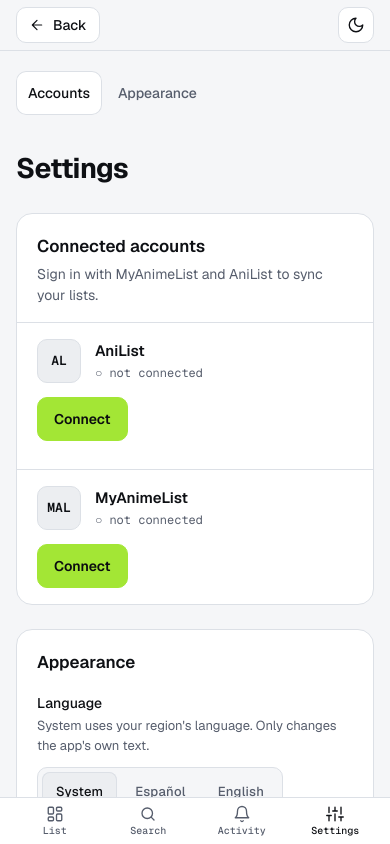
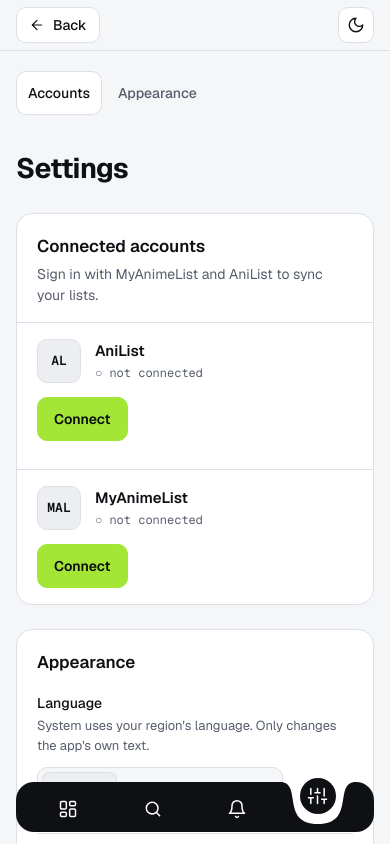
Before and after one commit to dotJManuel/AniHub-web, a React (Vite) app: page /settings in a window 390 px wide. Shown: the top 844 px of the page. Built offline with nearby package versions, Linux system fonts and the light colour scheme; no server answers.

Commit message:
feat: implement BottomNav component with animated active state and update styles for improved layout

```diff
--- a/src/App.tsx
+++ b/src/App.tsx
@@ -1,5 +1,5 @@
 import { useCallback, useRef, useState } from 'react';
-import { Route, Routes } from 'react-router-dom';
+import { Route, Routes, useLocation } from 'react-router-dom';
 import { ToastContext, useApplyLang, useApplyTheme, type ToastFn } from './hooks';
 import * as storage from './lib/storage';
 import Home from './pages/Home';
@@ -9,6 +9,7 @@ import Notifications from './pages/Notifications';
 import Settings from './pages/Settings';
 import Callback from './pages/Callback';
 import ScrollTop from './components/ScrollTop';
+import BottomNav from './components/BottomNav';
 
 // Al abrir la app (una vez por sesión) se muestra la "Fuente predeterminada" de Ajustes.
 function applyDefaultSource() {
@@ -26,6 +27,9 @@ applyDefaultSource();
 export default function App() {
   useApplyTheme();
   useApplyLang();
+  const { pathname } = useLocation();
+  // La barra inferior vive aquí (no en cada página) para que el valle se mueva entre pantallas; el detalle y el callback no la llevan.
+  const showNav = !/^\/(detail|callback)(\/|$)/.test(pathname);
   const [toast, setToast] = useState<{ msg: string; err: boolean; show: boolean }>({
     msg: '',
     err: false,
@@ -50,6 +54,7 @@ export default function App() {
         <Route path="/callback" element={<Callback />} />
         <Route path="*" element={<Home />} />
       </Routes>
+      {showNav && <BottomNav />}
       <ScrollTop />
       <div className={`toast${toast.show ? ' show' : ''}${toast.err ? ' err' : ''}`} role="status">
         {toast.msg}
--- a/src/components/BottomNav.tsx
+++ b/src/components/BottomNav.tsx
@@ -1,34 +1,170 @@
-import { NavLink, useLocation } from 'react-router-dom';
+import { useEffect, useLayoutEffect, useRef, useState, type ReactNode } from 'react';
+import { Link, useLocation } from 'react-router-dom';
 import { useT } from '../hooks';
 import { IconBell, IconGrid, IconSearch, IconSliders } from './Icons';
 import { useUnreadCount } from './Header';
 
-// Barra inferior de móvil: Lista · Buscar · Actividad · Ajustes.
-// "Buscar" abre el buscador global (anime y manga).
+// Geometría de la barra flotante (px). Ver el valle en `barPath`.
+const H = 50; // alto de la barra
+const R = 18; // radio de las esquinas
+const HW = 38; // medio ancho del valle
+const K1 = 23; // suavidad del hombro
+const K2 = 38; // fondo plano
+const DEPTH = 42; // profundidad del valle
+const CIRCLE = 36; // diámetro del círculo
+const MIN_CX = R + HW; // el valle no puede acercarse más que esto a los bordes
+const DURATION = 520; // ms
+
+const easeOutBack = (t: number) => 1 + 2.2 * (t - 1) ** 3 + 1.2 * (t - 1) ** 2;
+
+// Contorno de la barra: esquinas redondas y, si hay opción activa (cx), un valle en forma de S centrado en cx.
+function barPath(W: number, cx: number | null): string {
+  const top =
+    cx == null
+      ? `H ${W - R}`
+      : `H ${cx - HW} C ${cx - HW + K1} 0 ${cx - K2} ${DEPTH} ${cx} ${DEPTH} C ${cx + K2} ${DEPTH} ${cx + HW - K1} 0 ${cx + HW} 0 H ${W - R}`;
+  return `M ${R} 0 ${top} A ${R} ${R} 0 0 1 ${W} ${R} V ${H - R} A ${R} ${R} 0 0 1 ${W - R} ${H} H ${R} A ${R} ${R} 0 0 1 0 ${H - R} V ${R} A ${R} ${R} 0 0 1 ${R} 0 Z`;
+}
+
+interface Item {
+  to: string;
+  key: 'nav.list' | 'nav.search' | 'nav.activity' | 'nav.settings';
+  icon: ReactNode;
+  exact?: boolean;
+  badge?: boolean;
+}
+
+// Barra inferior flotante de móvil: Lista · Buscar · Actividad · Ajustes.
+// "Buscar" abre el buscador global (anime y manga). Un valle animado marca la opción activa.
 export default function BottomNav() {
   const t = useT();
   const { pathname } = useLocation();
   const unread = useUnreadCount();
 
+  const items: Item[] = [
+    { to: '/', key: 'nav.list', icon: <IconGrid size={20} />, exact: true },
+    { to: '/search', key: 'nav.search', icon: <IconSearch size={20} /> },
+    { to: '/notifications', key: 'nav.activity', icon: <IconBell size={20} />, badge: !!unread.data },
+    { to: '/settings', key: 'nav.settings', icon: <IconSliders size={20} /> },
+  ];
+
+  const routeIdx = items.findIndex((i) => (i.exact ? pathname === i.to : pathname.startsWith(i.to)));
+  // Respuesta inmediata: al tocar una opción el valle ya se mueve; la ruta real lo confirma (o lo corrige) después.
+  const [pending, setPending] = useState<number | null>(null);
+  useEffect(() => setPending(null), [pathname]);
+  const activeIdx = pending ?? (routeIdx >= 0 ? routeIdx : null);
+
+  const navRef = useRef<HTMLElement>(null);
+  const rowRef = useRef<HTMLDivElement>(null);
+  const pathRef = useRef<SVGPathElement>(null);
+  const circleRef = useRef<HTMLSpanElement>(null);
+  const cxRef = useRef<number | null>(null); // cx dibujado ahora mismo
+  const rafRef = useRef(0);
+  const idxRef = useRef<number | null>(activeIdx);
+  idxRef.current = activeIdx;
+  const placed = useRef(false);
+
+  const draw = (cx: number | null) => {
+    const nav = navRef.current;
+    const path = pathRef.current;
+    const circle = circleRef.current;
+    if (!nav || !path || !circle) return;
+    const W = nav.clientWidth;
+    path.ownerSVGElement?.setAttribute('viewBox', `0 0 ${W} ${H}`);
+    path.setAttribute('d', barPath(W, cx));
+    if (cx == null) {
+      circle.style.opacity = '0';
+    } else {
+      circle.style.opacity = '1';
+      circle.style.transform = `translateX(${cx - CIRCLE / 2}px)`;
+    }
+    cxRef.current = cx;
+  };
+
+  // Coloca el valle bajo la opción idx. `animate` mueve el valle con rebote; si no, se dibuja directo.
+  const place = (idx: number | null, animate: boolean) => {
+    const nav = navRef.current;
+    const row = rowRef.current;
+    if (!nav || !row) return;
+    cancelAnimationFrame(rafRef.current);
+    const W = nav.clientWidth;
+    if (!W) return;
+    const links = Array.from(row.children) as HTMLElement[];
+
+    if (idx == null) {
+      links.forEach((l) => l.style.setProperty('--dx', '0px'));
+      draw(null);
+      return;
+    }
+
+    // Centro natural de la opción (sin transformaciones) y centro del valle limitado a los bordes.
+    const link = links[idx];
+    const natural = link.offsetLeft + link.offsetWidth / 2;
+    const target = Math.min(Math.max(natural, MIN_CX), W - MIN_CX);
+    links.forEach((l, i) => l.style.setProperty('--dx', i === idx ? `${target - natural}px` : '0px'));
+
+    const from = cxRef.current;
+    const reduce = window.matchMedia?.('(prefers-reduced-motion: reduce)').matches;
+    if (!animate || reduce || from == null || from === target) {
+      draw(target);
+      return;
+    }
+    const start = performance.now();
+    const step = (now: number) => {
+      const p = Math.min(1, (now - start) / DURATION);
+      const cx = from + (target - from) * easeOutBack(p);
+      draw(Math.min(Math.max(cx, MIN_CX), W - MIN_CX));
+      if (p < 1) rafRef.current = requestAnimationFrame(step);
+      else draw(target);
+    };
+    rafRef.current = requestAnimationFrame(step);
+  };
+
+  // Cambio de opción activa: anima, salvo la primera colocación.
+  useLayoutEffect(() => {
+    place(activeIdx, placed.current);
+    placed.current = true;
+    // eslint-disable-next-line react-hooks/exhaustive-deps
+  }, [activeIdx]);
+
+  // Cambios de tamaño (giro de pantalla, teclado…): se redibuja sin animar.
+  useLayoutEffect(() => {
+    const nav = navRef.current;
+    if (!nav) return;
+    const ro = new ResizeObserver(() => {
+      nav.classList.add('is-static');
+      place(idxRef.current, false);
+      requestAnimationFrame(() => nav.classList.remove('is-static'));
+    });
+    ro.observe(nav);
+    return () => {
+      ro.disconnect();
+      cancelAnimationFrame(rafRef.current);
+    };
+    // eslint-disable-next-line react-hooks/exhaustive-deps
+  }, []);
+
   return (
-    <nav className="bnav" aria-label={t('nav.main')}>
-      <NavLink to="/" end className={() => (pathname === '/' ? 'on' : '')}>
-        <IconGrid />
-        {t('nav.list')}
-      </NavLink>
-      <NavLink to="/search" className={() => (pathname === '/search' ? 'on' : '')}>
-        <IconSearch size={20} />
-        {t('nav.search')}
-      </NavLink>
-      <NavLink to="/notifications" className={() => (pathname === '/notifications' ? 'on' : '')}>
-        <IconBell size={20} />
-        {t('nav.activity')}
-        {!!unread.data && <span className="nav-dot" />}
-      </NavLink>
-      <NavLink to="/settings" className={() => (pathname === '/settings' ? 'on' : '')}>
-        <IconSliders size={20} />
-        {t('nav.settings')}
-      </NavLink>
+    <nav className="bnav" ref={navRef} aria-label={t('nav.main')}>
+      <svg className="bnav-bg" aria-hidden="true" width="100%" height="100%">
+        <path ref={pathRef} d="" />
+      </svg>
+      <span className="bnav-circle" ref={circleRef} aria-hidden="true" />
+      <div className="bnav-row" ref={rowRef}>
+        {items.map((it, i) => (
+          <Link
+            key={it.to}
+            to={it.to}
+            className={activeIdx === i ? 'on' : ''}
+            aria-current={routeIdx === i ? 'page' : undefined}
+            onClick={() => setPending(i === routeIdx ? null : i)}
+          >
+            {it.icon}
+            <span className="sr-only">{t(it.key)}</span>
+            {it.badge && <span className="nav-dot" aria-hidden="true" />}
+          </Link>
+        ))}
+      </div>
     </nav>
   );
 }
--- a/src/pages/Home.tsx
+++ b/src/pages/Home.tsx
@@ -1,7 +1,6 @@
 import { useEffect, useMemo, useRef, useState } from 'react';
 import { Link } from 'react-router-dom';
 import { useMutation, useQuery, useQueryClient } from '@tanstack/react-query';
-import BottomNav from '../components/BottomNav';
 import { MainHeader } from '../components/Header';
 import { IconFilter, IconSearch } from '../components/Icons';
 import StatPanel from '../components/StatPanel';
@@ -377,7 +376,6 @@ export default function Home() {
           </>
         )}
       </main>
-      <BottomNav />
     </>
   );
 }
--- a/src/pages/Notifications.tsx
+++ b/src/pages/Notifications.tsx
@@ -1,7 +1,6 @@
 import { useMemo, useState } from 'react';
 import { Link, useNavigate } from 'react-router-dom';
 import { useMutation, useQuery, useQueryClient } from '@tanstack/react-query';
-import BottomNav from '../components/BottomNav';
 import { SubHeader, useUnreadCount } from '../components/Header';
 import { IconArrowLeft, IconCheckAll } from '../components/Icons';
 import { useAuthStatus, useT, useToast, type TFn } from '../hooks';
@@ -169,7 +168,6 @@ export default function Notifications() {
           </>
         )}
       </main>
-      <BottomNav />
     </>
   );
 }
--- a/src/pages/Search.tsx
+++ b/src/pages/Search.tsx
@@ -1,7 +1,6 @@
 import { useEffect, useMemo, useState } from 'react';
 import { Link, useSearchParams } from 'react-router-dom';
 import { useInfiniteQuery } from '@tanstack/react-query';
-import BottomNav from '../components/BottomNav';
 import { MainHeader } from '../components/Header';
 import { IconClose, IconSearch } from '../components/Icons';
 import ResultCard from '../components/ResultCard';
@@ -189,7 +188,6 @@ export default function Search() {
           </>
         )}
       </main>
-      <BottomNav />
     </>
   );
 }
--- a/src/pages/Settings.tsx
+++ b/src/pages/Settings.tsx
@@ -1,6 +1,5 @@
 import { useEffect, useState, useSyncExternalStore } from 'react';
 import { useQuery, useQueryClient } from '@tanstack/react-query';
-import BottomNav from '../components/BottomNav';
 import { SubHeader } from '../components/Header';
 import Segmented from '../components/Segmented';
 import { useAuthStatus, useLang, usePref, useScale, useT, useTheme, useToast } from '../hooks';
@@ -206,7 +205,6 @@ export default function Settings() {
           </section>
         </div>
       </main>
-      <BottomNav />
     </>
   );
 }
--- a/src/styles.css
+++ b/src/styles.css
@@ -453,7 +453,7 @@ a.nrow:hover { border-color: var(--mu); color: var(--tx); }
 @media (max-width: 640px) {
   .container { padding-left: 16px; padding-right: 16px; }
   .page, .detail, .settings { padding-top: 20px; }
-  .page.has-nav, .detail.has-nav, .settings.has-nav { padding-bottom: calc(46px + env(safe-area-inset-bottom) + 24px); }
+  .page.has-nav, .detail.has-nav, .settings.has-nav { padding-bottom: calc(78px + env(safe-area-inset-bottom)); }
 
   /* Header compacto: una sola fila (logo · fuente · acciones) y controles más bajos */
   .hdr-in { flex-wrap: nowrap; gap: 8px; padding-top: 7px; padding-bottom: 7px; }
@@ -520,21 +520,35 @@ a.nrow:hover { border-color: var(--mu); color: var(--tx); }
   .act-head h1 { font-size: 22px; }
   .hide-d { display: inline-flex; }
 
-  /* Navegación inferior delgada: icono y etiqueta pequeños, sin relleno extra */
+  /* Barra inferior flotante con valle animado bajo la opción activa (ver BottomNav.tsx) */
   .bnav {
-    position: fixed; left: 0; right: 0; bottom: 0; z-index: 20; display: flex; border-top: 1px solid var(--ln); background: var(--sf);
-    padding: 0 8px env(safe-area-inset-bottom);
+    --nav-bg: var(--sf2); --nav-fg: var(--tx);
+    position: fixed; left: 0; right: 0; margin-inline: auto; z-index: 20; display: block;
+    width: min(calc(100% - 32px), 400px); height: 50px; bottom: calc(12px + env(safe-area-inset-bottom));
   }
-  .bnav a, .bnav button {
-    flex: 1; display: flex; flex-direction: column; align-items: center; justify-content: center; gap: 1px; min-height: 46px; color: var(--mu);
-    font: 500 10px 'Geist Mono', monospace; background: transparent; border: 0; padding: 0; position: relative;
+  [data-theme='light'] .bnav { --nav-bg: var(--tx); --nav-fg: #fff; }
+  .bnav-bg { position: absolute; inset: 0; width: 100%; height: 100%; overflow: visible; pointer-events: none; z-index: 0; }
+  .bnav-bg path { fill: var(--nav-bg); }
+  .bnav-circle {
+    position: absolute; top: -4px; left: 0; width: 36px; height: 36px; border-radius: 50%; background: var(--nav-bg);
+    will-change: transform; opacity: 0; pointer-events: none; z-index: 1;
   }
-  .bnav svg { width: 18px; height: 18px; }
-  .bnav a.on { color: var(--tx); }
-  .bnav .nav-dot { position: absolute; top: 5px; left: calc(50% + 6px); width: 7px; height: 7px; border-radius: 50%; background: var(--ac); }
-  .toast { bottom: calc(62px + env(safe-area-inset-bottom)); }
+  .bnav-row {
+    position: relative; z-index: 2; height: 100%; display: grid; grid-template-columns: repeat(4, minmax(0, 1fr)); align-items: center;
+    padding: 4px max(10px, min(calc(428px - 150%), calc(50% - 80px))) 0;
+  }
+  .bnav-row a {
+    position: relative; height: 44px; display: flex; align-items: center; justify-content: center; color: var(--nav-fg);
+    border-radius: 14px; transform: none; transition: transform 0.38s cubic-bezier(0.34, 1.5, 0.5, 1) 0.12s;
+  }
+  .bnav-row a:hover { color: var(--nav-fg); }
+  .bnav-row a.on { transform: translate(var(--dx, 0px), -13px); }
+  .bnav-row a:focus-visible { outline: 2px solid var(--ac); outline-offset: -2px; }
+  .bnav.is-static .bnav-row a { transition: none; }
+  .bnav .nav-dot { position: absolute; top: 6px; left: calc(50% + 7px); width: 8px; height: 8px; border-radius: 50%; background: var(--ac); box-shadow: 0 0 0 2px var(--nav-bg); }
+  .toast { bottom: calc(86px + env(safe-area-inset-bottom)); }
   /* Por encima de la navegación inferior y de la barra "Mi lista" */
-  .fab { right: 14px; bottom: calc(66px + env(safe-area-inset-bottom)); }
+  .fab { right: 14px; bottom: calc(86px + env(safe-area-inset-bottom)); }
   .fab-btn { width: 40px; height: 40px; }
 }
 @media (min-width: 641px) { .hide-d { display: none !important; } }
```
